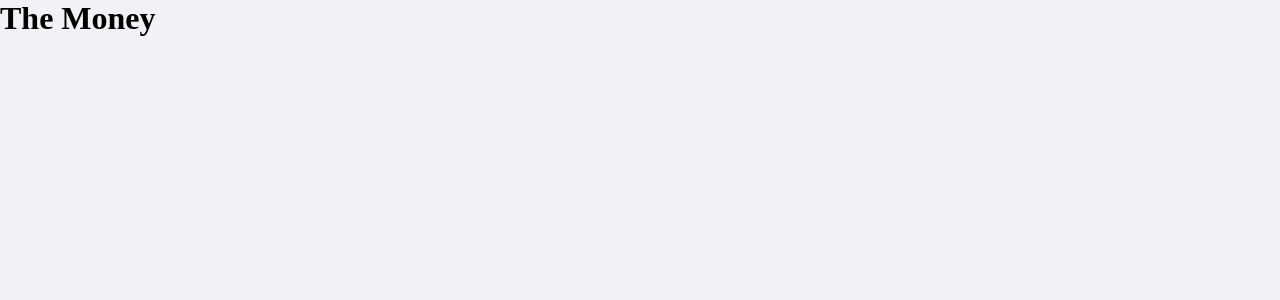
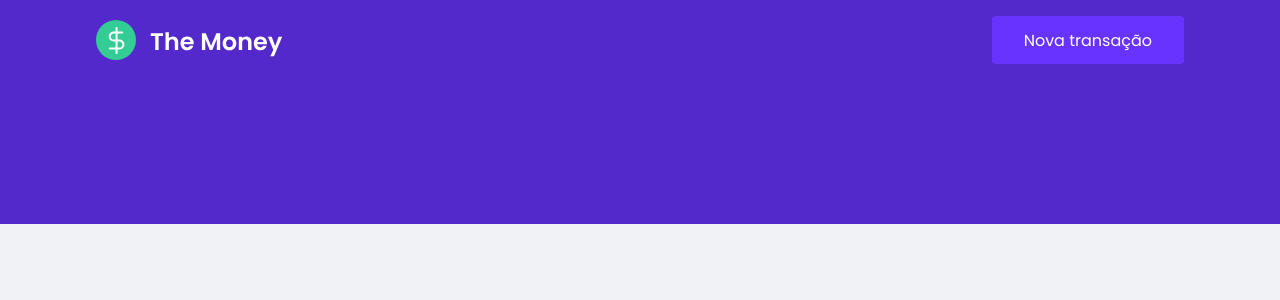
Before and after one commit to Anderson-Andre-P/the_money, a React (Create React App) app: page / in a window 1280 px wide. Shown: the top 300 px of the page. Built offline with nearby package versions, Linux system fonts and the light colour scheme.

Commit message:
feat: componente header

```diff
--- a/public/index.html
+++ b/public/index.html
@@ -2,9 +2,15 @@
 <html lang="en">
 
 <head>
+  <link rel="preconnect" href="https://fonts.gstatic.com" crossorigin>
+
   <meta charset="utf-8" />
   <meta name="viewport" content="width=device-width, initial-scale=1" />
   <link rel="shortcut icon" href="./favicon.png" type="image/x-icon">
+
+  <link rel="preconnect" href="https://fonts.googleapis.com">
+  <link href="https://fonts.googleapis.com/css2?family=Poppins:wght@400;600&display=swap" rel="stylesheet">
+
   <title>The Money</title>
 </head>
 
--- a/src/App.tsx
+++ b/src/App.tsx
@@ -1,9 +1,11 @@
+import { Header } from "./components/Header";
+
 import { GlobalStyle } from "./styles/global";
 
 export function App() {
   return (
     <>
-      <h1>The Money</h1>
+      <Header />
       <GlobalStyle />
     </>
   );
--- /dev/null
+++ b/src/components/Header/index.tsx
@@ -0,0 +1,13 @@
+import logoImg from "../../assets/Logo.svg";
+import { Container, Content } from "./styles";
+
+export function Header() {
+  return (
+    <Container>
+      <Content>
+        <img src={logoImg} alt="The Money" />
+        <button type="button">Nova transação</button>
+      </Content>
+    </Container>
+  );
+}
--- /dev/null
+++ b/src/components/Header/styles.ts
@@ -0,0 +1,33 @@
+import styled from "styled-components";
+
+export const Container = styled.header`
+  background: var(--blue);
+`;
+
+export const Content = styled.div`
+  max-width: 1120px;
+  margin: 0 auto;
+
+  padding: 0 1rem 10rem;
+  display: flex;
+  align-items: center;
+  justify-content: space-between;
+
+  padding-top: 1rem;
+
+  button {
+    font-size: 1rem;
+    color: #fff;
+    background: var(--blue-light);
+    border: 0;
+    padding: 0 2rem;
+    border-radius: 0.25rem;
+    height: 3rem;
+
+    transition: filter 0.2s;
+
+    &:hover {
+      filter: brightness(0.9);
+    }
+  }
+`;
--- a/src/styles/global.ts
+++ b/src/styles/global.ts
@@ -34,6 +34,15 @@
     -webkit-font-smoothing: antialiased;
   }
 
+  body, input, textarea, button {
+    font-family: 'Poppins', sans-serif;
+    font-weight: 400;
+  }
+
+  h1 h2, h3, h4, h5, h6, strong {
+    font-weight: 600;
+  }
+
   button {
     cursor: pointer;
   }
```
